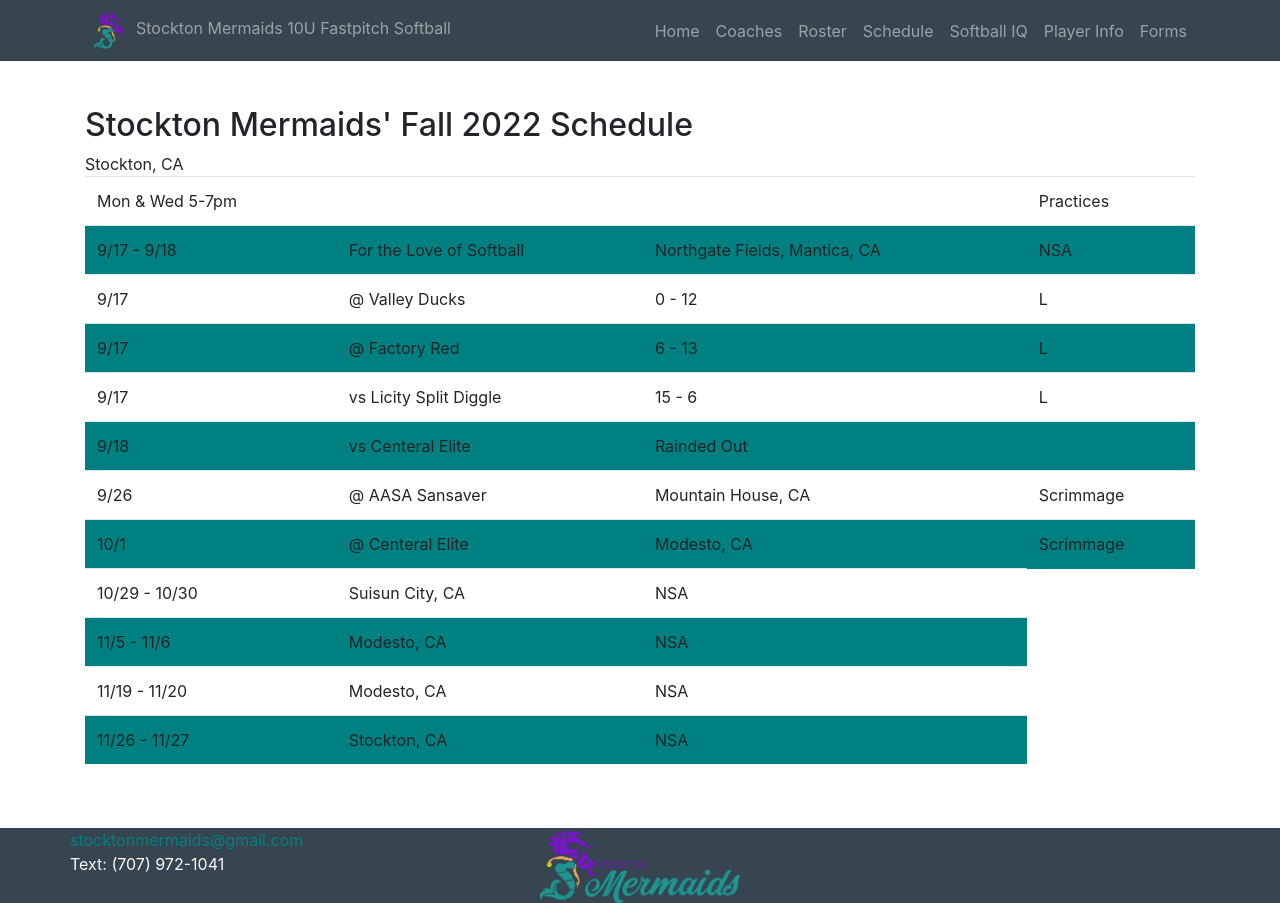
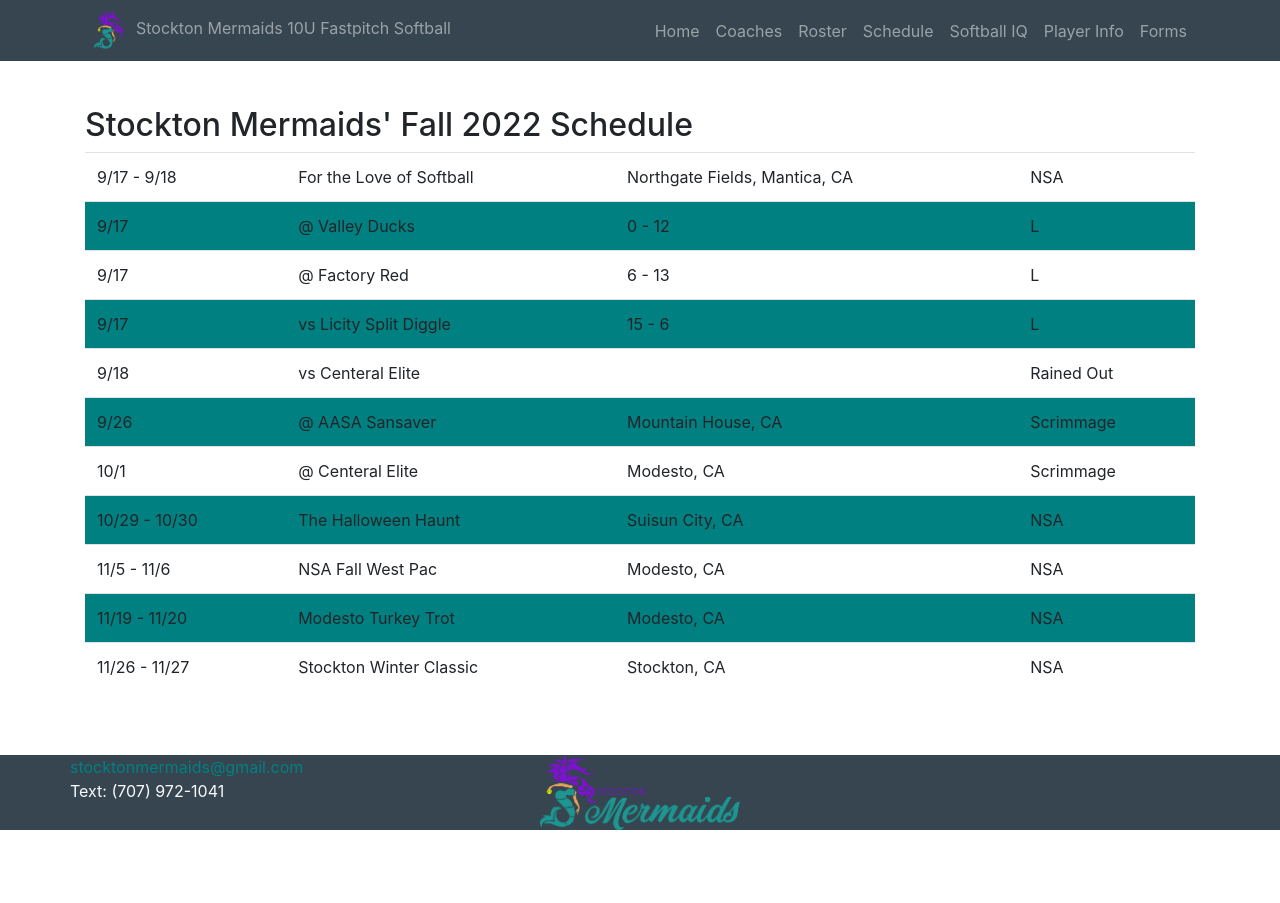
Before and after one commit to stocktonmermaids/stocktonmermaids.github.io, a Jekyll site: the page built from schedule.html, in a window 1280 px wide. Built offline with Jekyll 4.4.1, drawn with Linux system fonts in a browser that asks for light colours; nearby versions of some CDN libraries.

Commit message:
MBH: rows lined up

```diff
--- a/schedule.html
+++ b/schedule.html
@@ -7,16 +7,15 @@ permalink: /schedule/
 <h2>Stockton Mermaids' Fall 2022 Schedule</h2>
 
 <table class="table">
-    <tr><td>Mon & Wed 5-7pm</td><td></td><td></td>Stockton, CA</td><td>Practices</td></tr>
-    <tr><td>9/17 - 9/18</td><td>For the Love of Softball</td><td>Northgate Fields, Mantica, CA</td><td>NSA</td></tr>
-    <tr><td>9/17</td><td>@ Valley Ducks</td><td>0 - 12</td><td>L</td></tr>
-    <tr><td>9/17</td><td>@ Factory Red</td><td>6 - 13</td><td>L</td></tr>
-    <tr><td>9/17</td><td>vs Licity Split Diggle</td><td>15 - 6</td><td>L</td></tr>
-    <tr><td>9/18</td><td>vs Centeral Elite</td><td>Rainded Out</td><td></td></tr>
-    <tr><td>9/26</td><td> @ AASA Sansaver</td><td>Mountain House, CA</td><td>Scrimmage</td></tr>
-    <tr><td>10/1</td><td> @ Centeral Elite</td><td>Modesto, CA</td><td>Scrimmage</td></tr>
-    <tr><td>10/29 - 10/30</td><td>Suisun City, CA</td><td>NSA</td></tr>
-    <tr><td>11/5 - 11/6</td><td>Modesto, CA</td><td>NSA</td></tr>
-    <tr><td>11/19 - 11/20</td><td>Modesto, CA</td><td>NSA</td></tr>
-    <tr><td>11/26 - 11/27</td><td>Stockton, CA</td><td>NSA</td></tr>
+    <tr><td>9/17 - 9/18</td>        <td>For the Love of Softball</td>   <td>Northgate Fields, Mantica, CA</td>  <td>NSA</td>        </tr>
+    <tr><td>9/17</td>               <td>@ Valley Ducks</td>             <td>0 - 12</td>                         <td>L</td>          </tr>
+    <tr><td>9/17</td>               <td>@ Factory Red</td>              <td>6 - 13</td>                         <td>L</td>          </tr>
+    <tr><td>9/17</td>               <td>vs Licity Split Diggle</td>     <td>15 - 6</td>                         <td>L</td>          </tr>
+    <tr><td>9/18</td>               <td>vs Centeral Elite</td>          <td></td>                               <td>Rained Out</td> </tr>
+    <tr><td>9/26</td>               <td>@ AASA Sansaver</td>            <td>Mountain House, CA</td>             <td>Scrimmage</td>  </tr>
+    <tr><td>10/1</td>               <td>@ Centeral Elite</td>           <td>Modesto, CA</td>                    <td>Scrimmage</td>  </tr>
+    <tr><td>10/29 - 10/30</td>      <td>The Halloween Haunt</td>        <td>Suisun City, CA</td>                <td>NSA</td>        </tr>
+    <tr><td>11/5 - 11/6</td>        <td>NSA Fall West Pac</td>          <td>Modesto, CA</td>                    <td>NSA</td>        </tr>
+    <tr><td>11/19 - 11/20</td>      <td>Modesto Turkey Trot</td>        <td>Modesto, CA</td>                    <td>NSA</td>        </tr>
+    <tr><td>11/26 - 11/27</td>      <td>Stockton Winter Classic</td>    <td>Stockton, CA</td>                   <td>NSA</td>        </tr>
 </table>
```
